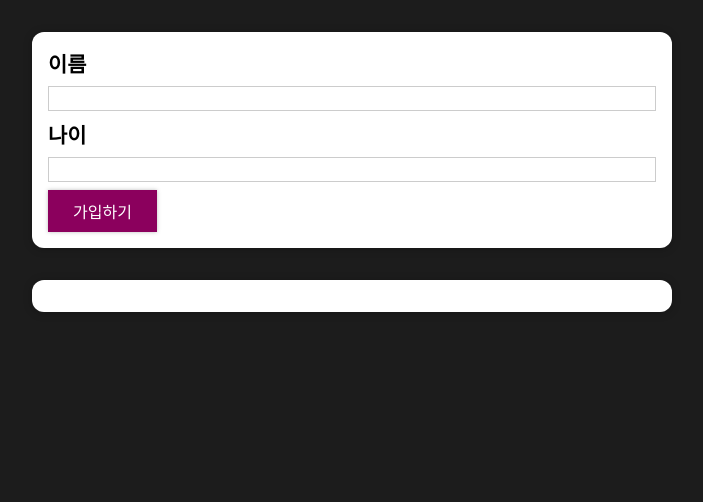
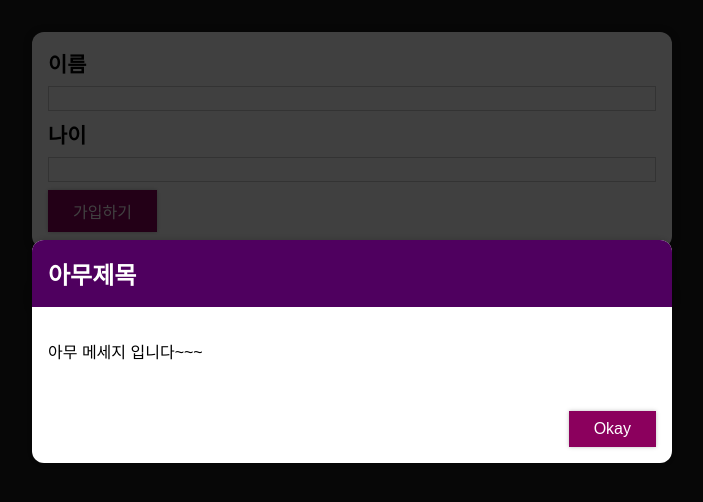
Before and after one commit to kjh374/react-basic-study202310, a React (Create React App) app: page / in a window 1280 px wide. Shown: the top 502 px of the page, without its empty margins (288-991 px from the left). Built offline with nearby package versions, Linux system fonts and the light colour scheme.

Commit message:
에러 모달 만들기

```diff
--- a/src/App.js
+++ b/src/App.js
@@ -1,12 +1,19 @@
-import React from 'react';
+import React, { useState } from 'react';
 import AddUsers from './components/Users/AddUsers';
 import UserList from './components/Users/UserList';
 
 const App = () => {
+  const [userList, setUserList] = useState([]);
+
+  const addUserHandler = (user) => {
+    console.log(user);
+    setUserList((prev) => [...prev, { ...user, id: Math.random().toString() }]);
+  };
+
   return (
     <div>
-      <AddUsers />
-      <UserList />
+      <AddUsers onAddUser={addUserHandler} />
+      <UserList users={userList} />
     </div>
   );
 };
--- /dev/null
+++ b/src/components/UI/Modal/ErrorModal.js
@@ -0,0 +1,24 @@
+import React from 'react';
+import Card from '../Card';
+import styles from './ErrorModal.module.css';
+import Button from '../Button/Button';
+const ErrorModal = ({ title, message }) => {
+  return (
+    <>
+      <div className={styles.backdrop} />
+      <Card className={styles.modal}>
+        <header className={styles.header}>
+          <h2>{title}</h2>
+        </header>
+        <div className={styles.content}>
+          <p>{message}</p>
+        </div>
+        <footer className={styles.actions}>
+          <Button>Okay</Button>
+        </footer>
+      </Card>
+    </>
+  );
+};
+
+export default ErrorModal;
--- /dev/null
+++ b/src/components/UI/Modal/ErrorModal.module.css
@@ -0,0 +1,45 @@
+.backdrop {
+  position: fixed;
+  top: 0;
+  left: 0;
+  width: 100%;
+  height: 100vh;
+  z-index: 10;
+  background: rgba(0, 0, 0, 0.75);
+}
+
+.modal {
+  position: fixed;
+  top: 30vh;
+  left: 10%;
+  width: 80%;
+  z-index: 100;
+  overflow: hidden;
+}
+
+.header {
+  background: #4f005f;
+  padding: 1rem;
+}
+
+.header h2 {
+  margin: 0;
+  color: white;
+}
+
+.content {
+  padding: 1rem;
+}
+
+.actions {
+  padding: 1rem;
+  display: flex;
+  justify-content: flex-end;
+}
+
+@media (min-width: 768px) {
+  .modal {
+    left: calc(50% - 20rem);
+    width: 40rem;
+  }
+}
--- a/src/components/Users/AddUsers.js
+++ b/src/components/Users/AddUsers.js
@@ -2,8 +2,9 @@ import React, { useState } from 'react';
 import styles from './AddUsers.module.css';
 import Card from '../UI/Card';
 import Button from '../UI/Button/Button';
+import ErrorModal from '../UI/Modal/ErrorModal';
 
-const AddUsers = () => {
+const AddUsers = ({ onAddUser }) => {
   const [userValue, setUserValue] = useState({
     userName: '',
     age: '',
@@ -31,7 +32,7 @@ const AddUsers = () => {
 
     if (+userValue.age < 1) return;
 
-    console.log(userValue);
+    onAddUser(userValue);
 
     setUserValue({
       userName: '',
@@ -40,6 +41,12 @@ const AddUsers = () => {
   };
 
   return (
+    // React.Fragment
+    <>
+      <ErrorModal
+        title={'아무제목'}
+        message={'아무 메세지 입니다~~~'}
+      />
       <Card className={styles.input}>
         <form onSubmit={userSubmitHandler}>
           <label htmlFor='username'>이름</label>
@@ -59,6 +66,7 @@ const AddUsers = () => {
           <Button type='submit'>가입하기</Button>
         </form>
       </Card>
+    </>
   );
 };
 
--- a/src/components/Users/UserList.js
+++ b/src/components/Users/UserList.js
@@ -2,10 +2,17 @@ import React from 'react';
 import styles from './UserList.module.css';
 import Card from '../UI/Card';
 
-const UserList = () => {
+const UserList = ({ users }) => {
+  console.log(users);
   return (
     <Card className={styles.users}>
-      <ul></ul>
+      <ul>
+        {users.map((user) => (
+          <li key={user.id}>
+            {user.userName} ({user.age}세)
+          </li>
+        ))}
+      </ul>
     </Card>
   );
 };
```
Lines whose indentation alone changed are shown as unchanged.
